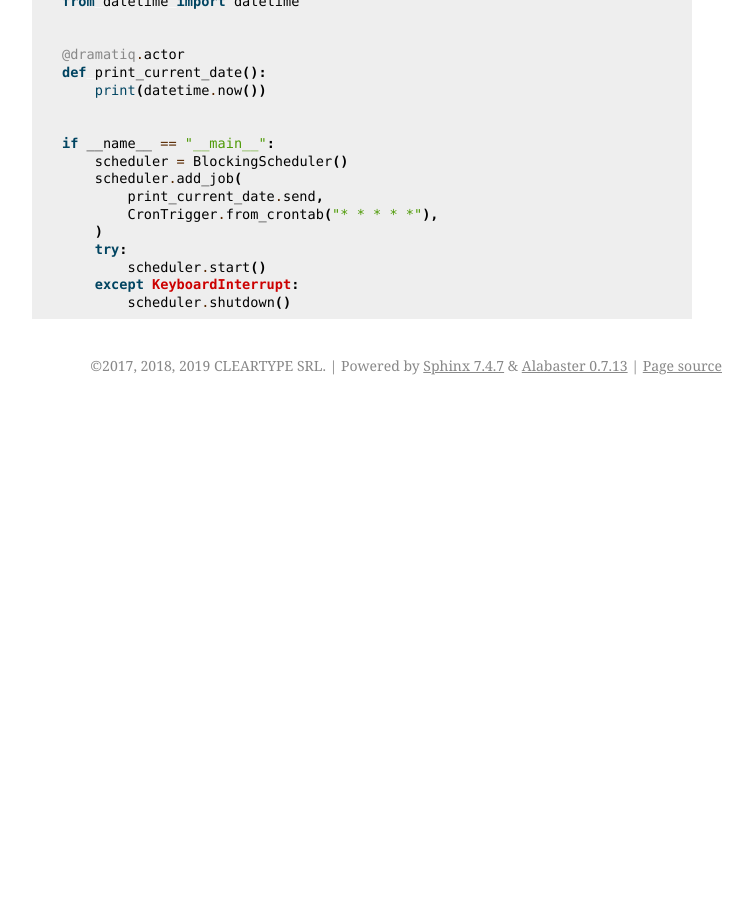
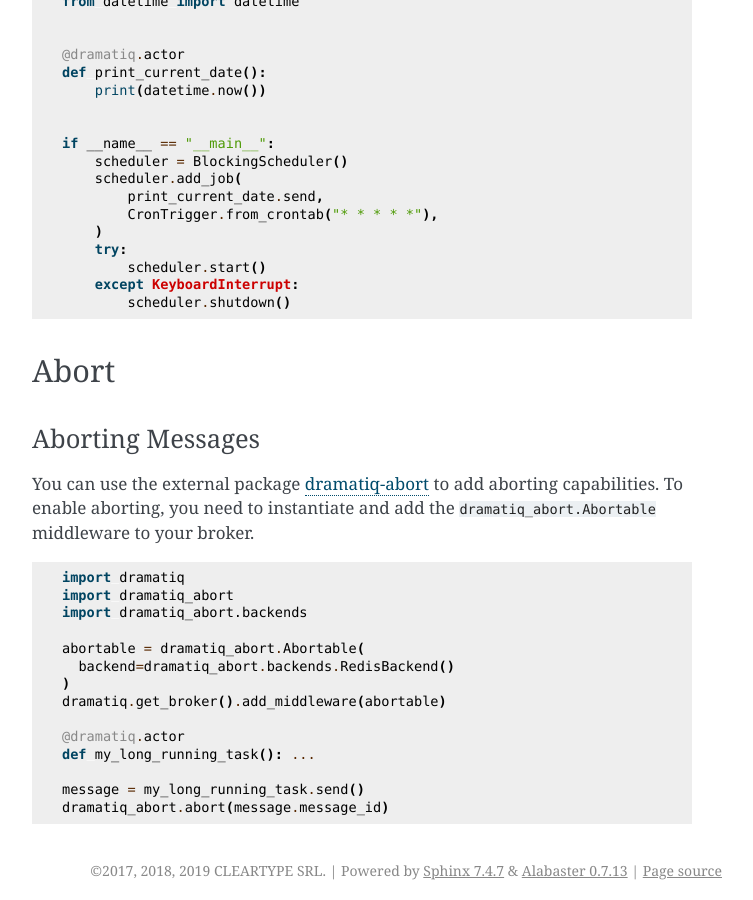
Before and after one commit to Bogdanp/dramatiq, a Sphinx documentation site: the page built from docs/source/cookbook.rst, in a window 1280 px wide and 900 px high, scrolled down 7299 px. Shown: the whole window, without its empty margins (388-1141 px from the left). Built offline with Sphinx 7.4.7, drawn with Linux system fonts in a browser that asks for light colours; before the commit the page ends 7704 px from its top, so only the background shows below that.

Commit message:
doc: document abort extension in Cookbooks.

```diff
--- a/docs/source/cookbook.rst
+++ b/docs/source/cookbook.rst
@@ -427,3 +427,32 @@ APScheduler_ is the recommended scheduler to use with Dramatiq:
            scheduler.shutdown()
 
 .. _APScheduler: https://apscheduler.readthedocs.io
+
+Abort
+-----
+
+Aborting Messages
+^^^^^^^^^^^^^^^^^
+
+You can use the external package `dramatiq-abort`_ to add aborting capabilities.
+To enable aborting, you need to instantiate and add the
+``dramatiq_abort.Abortable`` middleware to your broker.
+
+.. code-block:: python
+
+  import dramatiq
+  import dramatiq_abort
+  import dramatiq_abort.backends
+
+  abortable = dramatiq_abort.Abortable(
+    backend=dramatiq_abort.backends.RedisBackend()
+  )
+  dramatiq.get_broker().add_middleware(abortable)
+
+  @dramatiq.actor
+  def my_long_running_task(): ...
+
+  message = my_long_running_task.send()
+  dramatiq_abort.abort(message.message_id)
+
+.. _`dramatiq-abort`: https://flared.github.io/dramatiq-abort/
```
